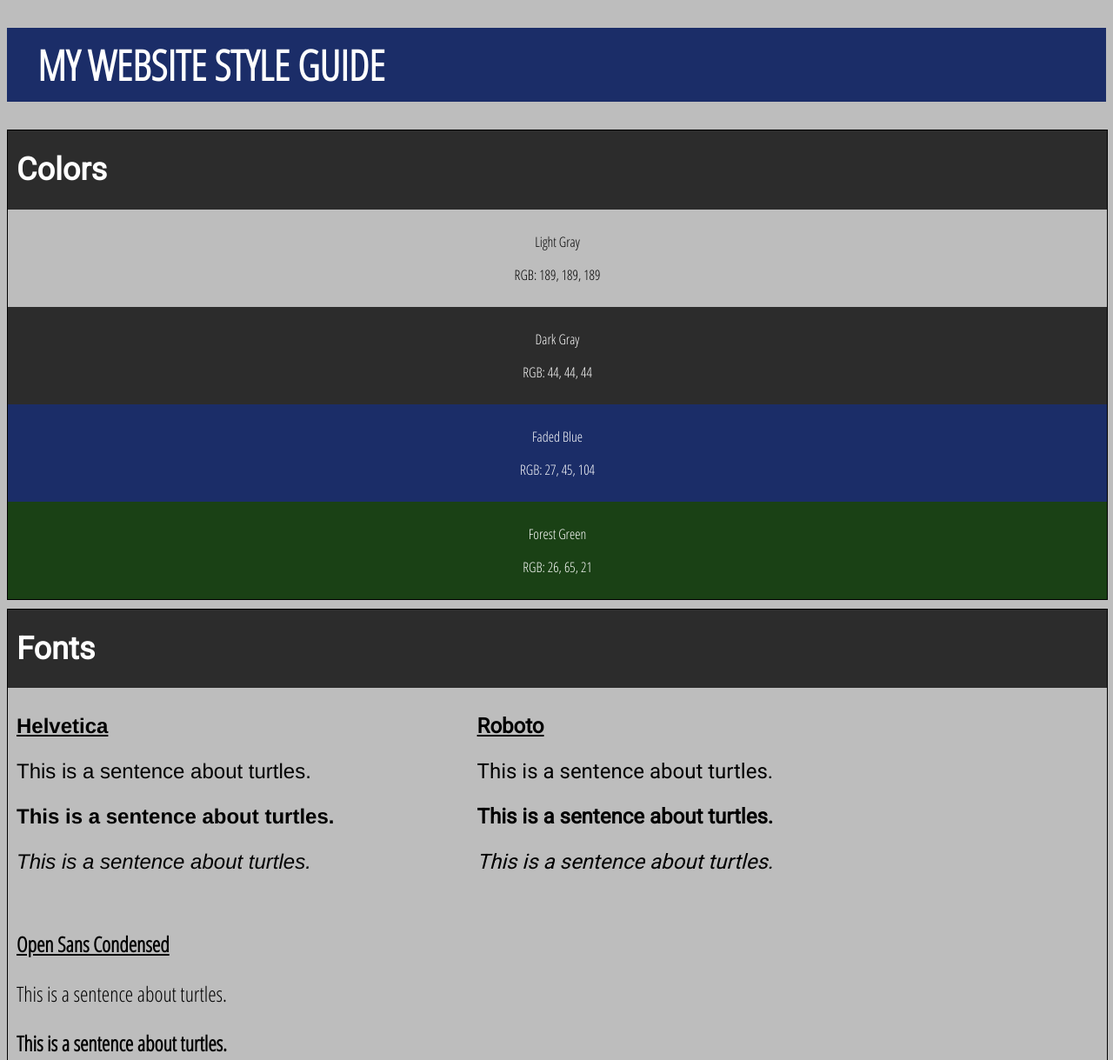
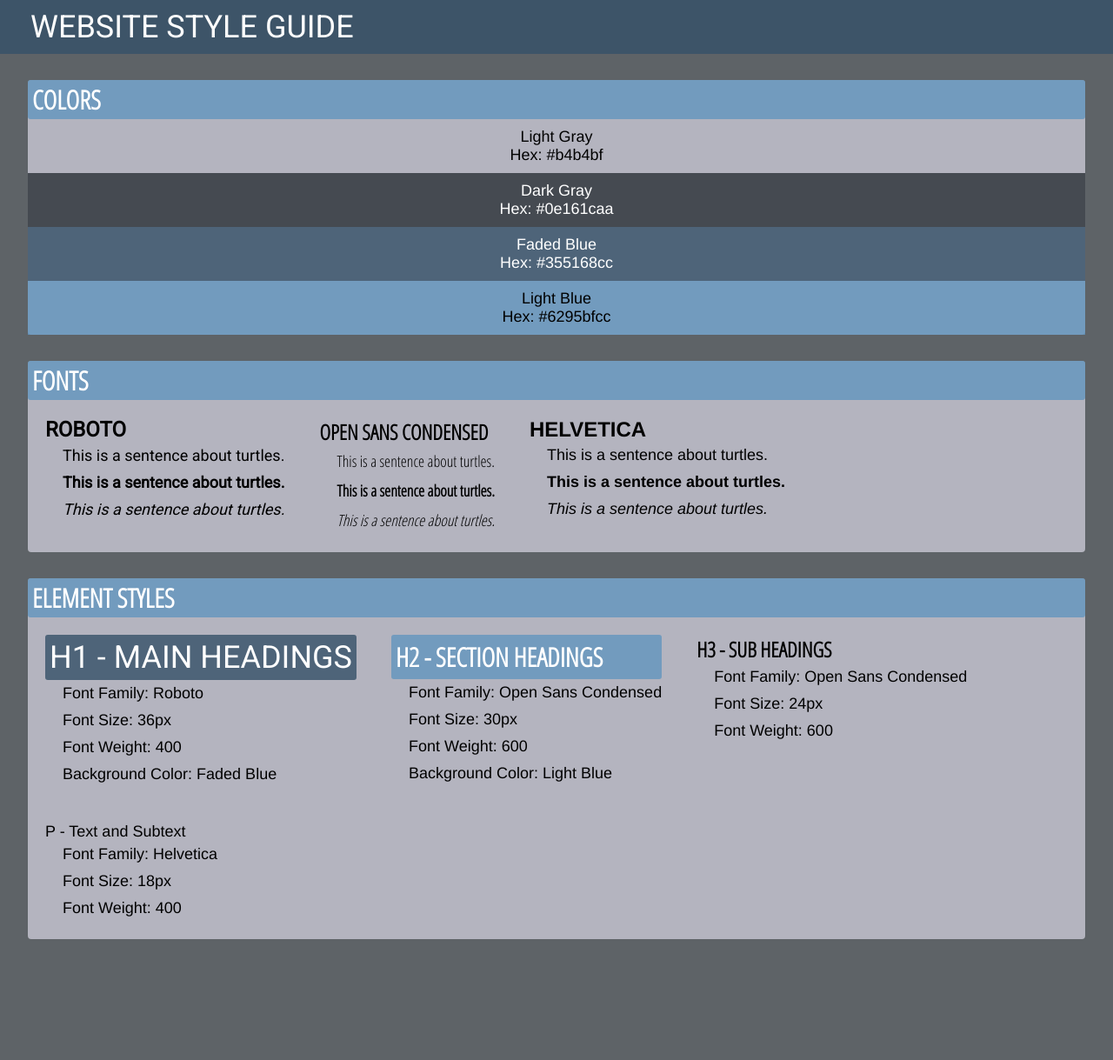
Before and after one commit to IsaiahPetrichor/design-system, a plain HTML site: page index.html in a window 1280 px wide. Shown: the top 1219 px of the page at 87% size. After the commit the page ends 1110 px from the top, so only its background shows below. Drawn offline with Linux system fonts and the light colour scheme.

Commit message:
complete update and overhaul of the style guide

```diff
--- a/index.html
+++ b/index.html
@@ -1,78 +1,145 @@
 <!DOCTYPE html>
-<html>
+<html lang="en">
 	<head>
+		<meta name="viewport" content="width=device-width, initial-scale=1" />
+		<meta name="description" content="Petrichor general example style guide" />
 		<title>Website Style Guide</title>
-        <link rel='stylesheet' type='text/css' href='styles.css'>
-        <link rel="preconnect" href="https://fonts.googleapis.com">
-        <link rel="preconnect" href="https://fonts.gstatic.com" crossorigin>
-        <link href="https://fonts.googleapis.com/css2?family=Open+Sans+Condensed:wght@300&family=Roboto&display=swap" rel="stylesheet">
+		<link rel="stylesheet" type="text/css" href="styles.css" />
+		<link rel="preconnect" href="https://fonts.googleapis.com" />
+		<link rel="preconnect" href="https://fonts.gstatic.com" crossorigin />
+		<link
+			href="https://fonts.googleapis.com/css2?family=Open+Sans+Condensed:wght@300&family=Roboto&display=swap"
+			rel="stylesheet"
+		/>
 	</head>
 	<body>
-        <h1 class='whiteText header'>MY WEBSITE STYLE GUIDE</h1>
-        <div class='colors divHeader'>
-            <h1 class='whiteText'>Colors</h1>
-            <div class='gray center'>
+		<h1 class="header">WEBSITE STYLE GUIDE</h1>
+		<section class="colors">
+			<h2 class="sectionHeader">Colors</h2>
+			<div class="gray center">
 				<p>Light Gray</p>
-                <p>RGB: 189, 189, 189</p>
+				<p>Hex: #b4b4bf</p>
 			</div>
-            <div class='darkGray center whiteText'>
+			<div class="darkGray center whiteText">
 				<p>Dark Gray</p>
-                <p>RGB: 44, 44, 44</p>
+				<p>Hex: #0e161caa</p>
 			</div>
-            <div class='blue center whiteText'>
+			<div class="blue center whiteText">
 				<p>Faded Blue</p>
-                <p>RGB: 27, 45, 104</p>
+				<p>Hex: #355168cc</p>
 			</div>
-            <div class='forestGreen center whiteText'>
-                <p>Forest Green</p>
-                <p>RGB: 26, 65, 21</p>
+			<div class="lightBlue center">
+				<p>Light Blue</p>
+				<p>Hex: #6295bfcc</p>
+			</div>
+		</section>
+		<section>
+			<h2 class="sectionHeader">Fonts</h2>
+			<div class="flex">
+				<div class="roboto">
+					<h3>Roboto</h3>
+					<ul>
+						<li><p>This is a sentence about turtles.</p></li>
+						<li>
+							<p><strong>This is a sentence about turtles.</strong></p>
+						</li>
+						<li>
+							<p><em>This is a sentence about turtles.</em></p>
+						</li>
+					</ul>
+				</div>
+				<div class="openSans">
+					<h3>Open Sans Condensed</h3>
+					<ul>
+						<li><p>This is a sentence about turtles.</p></li>
+						<li>
+							<p><strong>This is a sentence about turtles.</strong></p>
+						</li>
+						<li>
+							<p><em>This is a sentence about turtles.</em></p>
+						</li>
+					</ul>
+				</div>
+				<div class="helv">
+					<h3>Helvetica</h3>
+					<ul>
+						<li><p>This is a sentence about turtles.</p></li>
+						<li>
+							<p><strong>This is a sentence about turtles.</strong></p>
+						</li>
+						<li>
+							<p><em>This is a sentence about turtles.</em></p>
+						</li>
+					</ul>
 				</div>
 			</div>
-        <div class='fonts divHeader'>
-            <h1 class='whiteText'><strong>Fonts</strong></h1>
-            <div class='background'>
-                <div class='helv'>
-                    <h2><u>Helvetica</u></h2>
-                    <p>This is a sentence about turtles.</p>
-                    <p><strong>This is a sentence about turtles.</strong></p>
-                    <p><em>This is a sentence about turtles.</em></p>
+		</section>
+		<section>
+			<h2 class="sectionHeader">Element Styles</h2>
+			<div class="flex">
+				<div>
+					<h1>H1 - Main Headings</h1>
+					<ul>
+						<li>
+							<p>Font Family: Roboto</p>
+						</li>
+						<li>
+							<p>Font Size: 36px</p>
+						</li>
+						<li>
+							<p>Font Weight: 400</p>
+						</li>
+						<li>
+							<p>Background Color: Faded Blue</p>
+						</li>
+					</ul>
 				</div>
-                <div class='roboto'>
-                    <h2><u>Roboto</u></h2>
-                    <p>This is a sentence about turtles.</p>
-                    <p><strong>This is a sentence about turtles.</strong></p>
-                    <p><em>This is a sentence about turtles.</em></p>
+				<div>
+					<h2>H2 - Section Headings</h2>
+					<ul>
+						<li>
+							<p>Font Family: Open Sans Condensed</p>
+						</li>
+						<li>
+							<p>Font Size: 30px</p>
+						</li>
+						<li>
+							<p>Font Weight: 600</p>
+						</li>
+						<li>
+							<p>Background Color: Light Blue</p>
+						</li>
+					</ul>
 				</div>
-                <div class='openSans'>
-                    <h2><u>Open Sans Condensed</u></h2>
-                    <p>This is a sentence about turtles.</p>
-                    <p><strong>This is a sentence about turtles.</strong></p>
-                    <p><em>This is a sentence about turtles.</em></p>
+				<div>
+					<h3>H3 - Sub Headings</h3>
+					<ul>
+						<li>
+							<p>Font Family: Open Sans Condensed</p>
+						</li>
+						<li>
+							<p>Font Size: 24px</p>
+						</li>
+						<li>
+							<p>Font Weight: 600</p>
+						</li>
+					</ul>
+				</div>
+				<div>
+					<p>P - Text and Subtext</p>
+					<ul>
+						<li>
+							<p>Font Family: Helvetica</p>
+						</li>
+						<li>
+							<p>Font Size: 18px</p>
+						</li>
+						<li>
+							<p>Font Weight: 400</p>
+						</li>
+					</ul>
 				</div>
 			</div>
-        </div>
-        <div class='elementStyles divHeader'>
-            <h1 class='whiteText'>Element Styles</h1>
-            <div class='background'>
-                <div class='h1'>
-                    <h1>H1: Main Headings</h1>
-                    <p>Font-family: Roboto</p>
-                    <p>Font-size: 36px</p>
-                    <p>Font-weight: 400</p>
-                </div>
-                <div class='h2'>
-                    <h2>H2: Subheading</h2>
-                    <p>Font-family: Open Sans Condensed</p>
-                    <p>Font-size: 24px</p>
-                    <p>Font-weight: 300</p>
-                </div>
-                <div class='p'>
-                    <p>P: Text and Subtext</p>
-                    <p>Font-family: Helvetica</p>
-                    <p>Font-size: 16px</p>
-                    <p>Font-weight: 400</p>
-                </div>
-            </div>
-        </div>
+		</section>
 	</body>
 </html>
--- a/styles.css
+++ b/styles.css
@@ -1,103 +1,136 @@
-body {
-    background-color: rgb(189, 189, 189);
+/* Global Styles */
+
+:root {
+	--bg-color: #b4b4bf;
+	--main-color: #355168cc;
+	--secondary-color: #0e161caa;
+	--accent-color: #6295bfcc;
 }
 
-.header {
-    font-family: 'Open Sans Condensed', sans-serif;
-    padding: 10px 0px 10px 35px;
-    background-color: rgb(27, 45, 104);
-    font-size: 48px;
+* {
+	box-sizing: border-box;
+	margin: 0;
+	padding: 0;
 }
 
-.divHeader {
-    border: 1px solid;
-    width: 100%;
-    background-color: rgb(44, 44, 44);
+body {
+	background-color: var(--secondary-color);
 }
 
-.colors {
-    font-family: 'Open Sans Condensed', sans-serif;
+h1 {
+	font-family: 'Roboto', Arial, Helvetica, sans-serif;
+	font-size: 36px;
+	font-weight: 400;
+	text-transform: uppercase;
+	color: white;
+	background-color: var(--main-color);
+	border-radius: 3px;
+	padding: 5px;
 }
 
-.center {
-    text-align: center;
-    padding: 10px;
+h2 {
+	font-family: 'Open Sans Condensed', Arial, Helvetica, sans-serif;
+	font-size: 30px;
+	text-transform: uppercase;
+	font-weight: 600;
+	color: white;
+	background-color: var(--accent-color);
+	border-radius: 3px;
+	padding: 5px;
+}
+
+h3 {
+	font-family: 'Open Sans Condensed', Arial, Helvetica, sans-serif;
+	font-size: 24px;
+	font-weight: 600;
+	text-transform: uppercase;
+}
+
+p {
+	font-family: Helvetica, Arial, sans-serif;
+	font-size: 18px;
+	font-weight: 400;
+}
+
+ul {
+	margin-left: 20px;
+	list-style: none;
+}
+
+li {
+	padding: 5px 0;
+}
+
+.flex {
+	display: flex;
+	flex-wrap: wrap;
+}
+
+/* Header Style */
+
+.header {
+	padding: 10px 0px 10px 35px;
+	background-color: var(--main-color);
+	border-radius: 0 !important;
+}
+
+/* Section Styles */
+
+section {
+	width: 95vw;
+	margin: 30px auto;
+	border-radius: 4px;
+	background-color: var(--bg-color);
+}
+
+.sectionHeader {
+	padding: 2px 5px;
+}
+
+.flex div {
+	margin: 20px;
+}
+
+/* Color Section Styles */
+
+.colors div {
+	text-align: center;
+	padding: 10px 0px;
 }
 
 .whiteText {
-    color: white;
+	color: white;
 }
 
 .gray {
-    background-color: rgb(189, 189, 189);
+	background-color: var(--bg-color);
 }
 
 .blue {
-    background-color: rgb(27, 45, 104);
+	background-color: var(--main-color);
 }
 
 .darkGray {
-    background-color: rgb(44, 44, 44);
+	background-color: var(--secondary-color);
 }
 
-.forestGreen {
-    background-color: rgb(26, 65, 21);
+.lightBlue {
+	background-color: var(--accent-color);
 }
 
-.fonts {
-    margin-top: 10px;
-    display: inline-block;
+/* Font Section Styles */
+
+.helv h3,
+.helv p {
+	font-family: Helvetica !important;
 }
 
-.background {
-    background-color: rgb(189, 189, 189);
-    width: 100%;
+.roboto h3,
+.roboto p {
+	font-family: 'Roboto', sans-serif !important;
 }
 
-div h1 {
-    font-family: 'Roboto';
-    font-size: 36px;
-    padding-left: 10px;
+.openSans h3,
+.openSans p {
+	font-family: 'Open Sans Condensed', sans-serif !important;
 }
-
-.background div {
-    display: inline-block;
-    width: 40%;
-    padding: 10px;
-}
-
-.fonts .background div p {
-    font-size: 24px;
-}
-
-.helv {
-    font-family: Helvetica;
-}
-
-.roboto {
-    font-family: 'Roboto', sans-serif;
-}
-
-.openSans {
-    font-family: 'Open Sans Condensed', sans-serif;
-}
-
-.elementStyles {
-    margin-top: 10px;
-}
-
-.h1 h1{
-    padding: 0px;
-}
-
-.h1 {
-    font-family: 'Roboto';
-}
-
-.h2 {
-    font-family: 'Open Sans Condensed';
-}
-
-.p {
-    font-family: Helvetica;
-}
```
Lines whose indentation alone changed are shown as unchanged.
